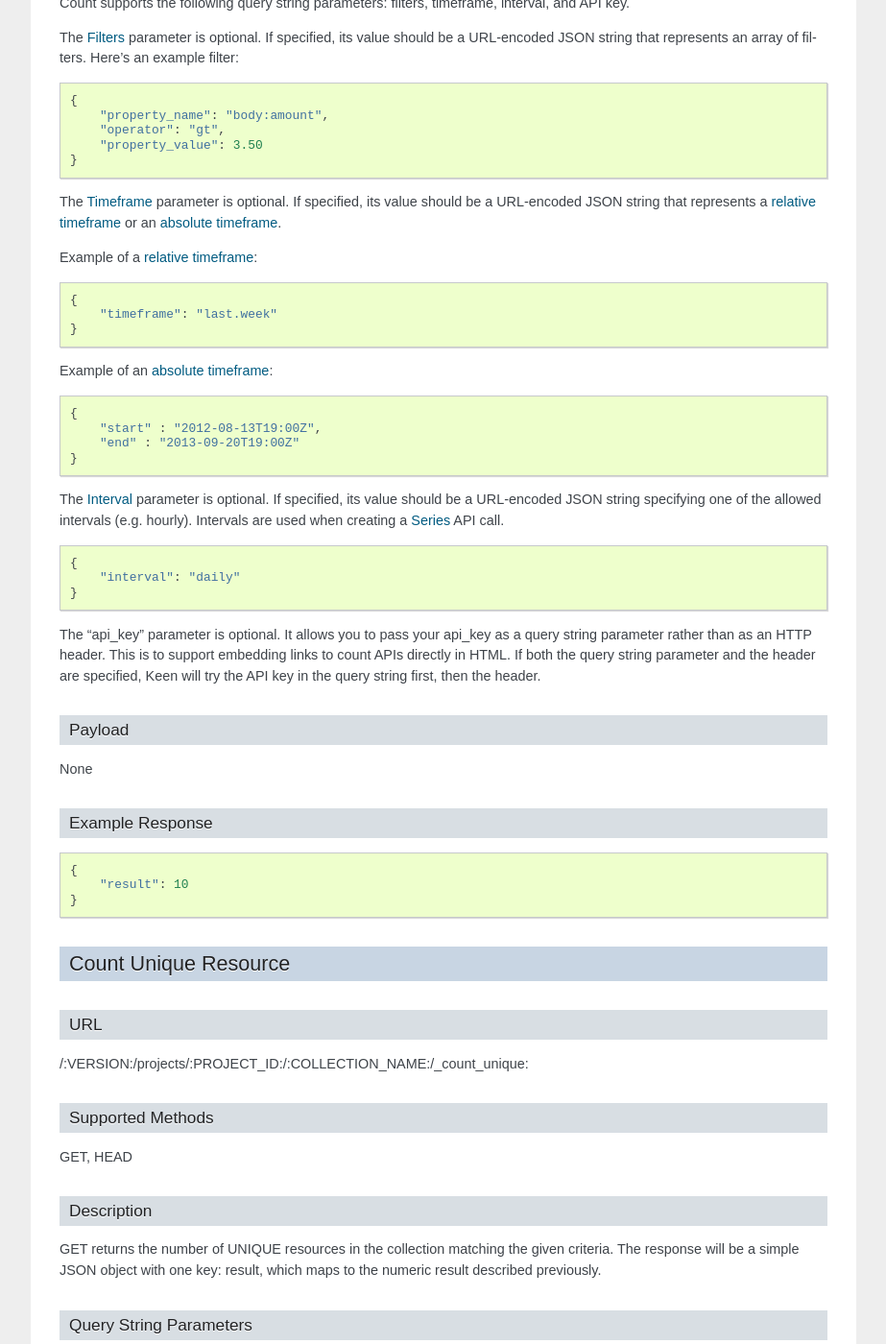
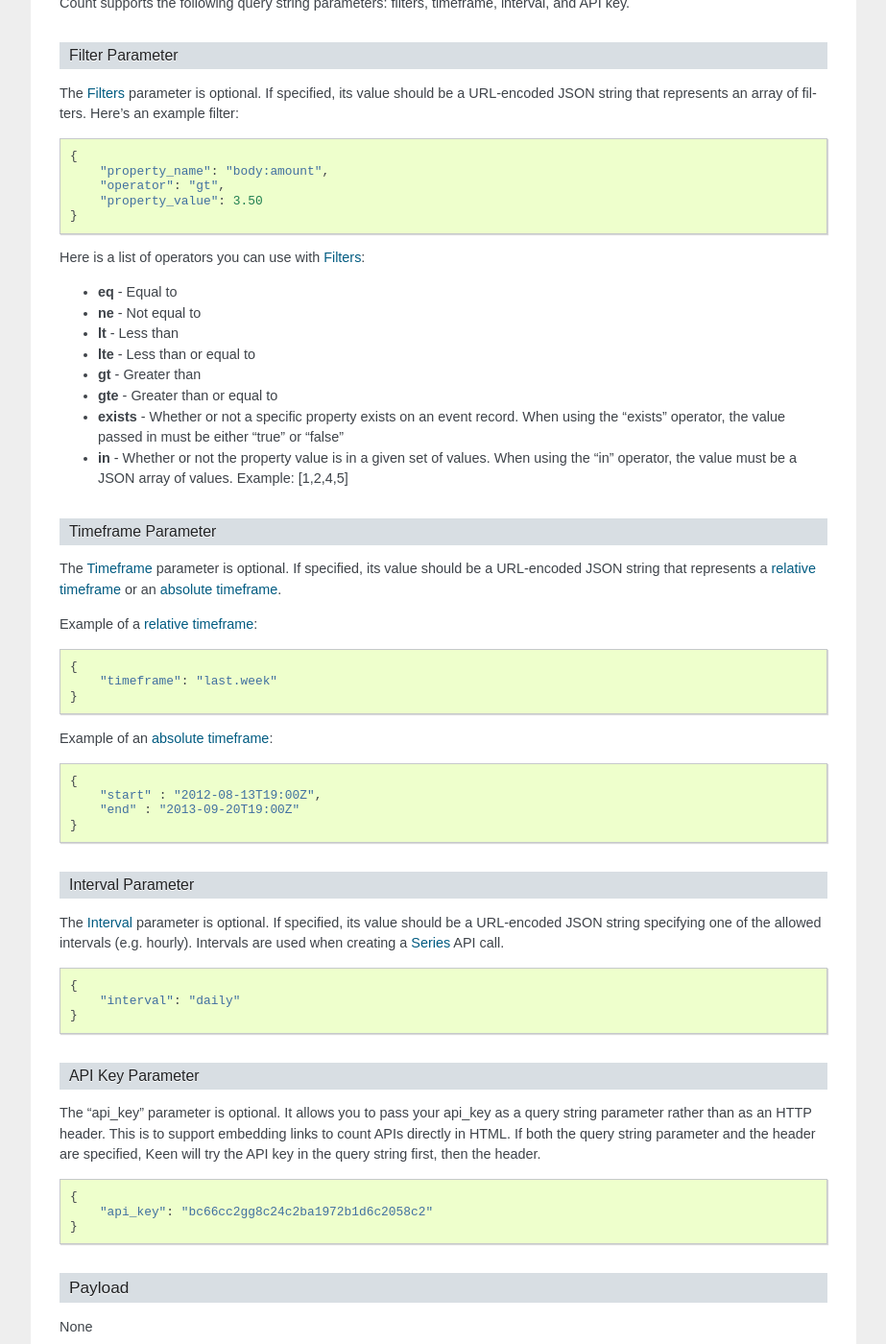
Before and after one commit to keenlabs/Keen-Docs, a Sphinx documentation site: the page built from source/api/reference.rst, in a window 1280 px wide and 1400 px high, scrolled down 7367 px. Shown: the whole window at 96% size, without its empty margins (198-1121 px from the left). Built offline with Sphinx 7.4.7, drawn with Linux system fonts in a browser that asks for light colours.

Commit message:
reference operators in separate text file

```diff
--- a/source/api/reference.rst
+++ b/source/api/reference.rst
@@ -457,8 +457,7 @@ GET, HEAD
 Description
 -----------
 
-GET returns the number of resources in the collection matching the given criteria. The response will be a simple JSON
-object with one key: a numeric result.
+GET returns the number of resources in the collection matching the given criteria. The response will be a simple JSON object with one key: a numeric result.
 
 -----------------------
 Query String Parameters
@@ -467,8 +466,10 @@ Query String Parameters
 Count supports the following query string parameters: filters, timeframe, interval, and API key.
 
 
-The :doc:`/data_analysis/filters` parameter is optional. If specified, its value should be a URL-encoded JSON string that represents an
-array of filters. Here's an example filter:
+Filter Parameter
+^^^^^^^^^^^^^^^^
+
+The :doc:`/data_analysis/filters` parameter is optional. If specified, its value should be a URL-encoded JSON string that represents an array of filters. Here's an example filter:
 
 ::
 
@@ -478,7 +479,10 @@ array of filters. Here's an example filter:
         "property_value": 3.50
     }
 
+.. include:: ../data_analysis/operators.txt
 
+Timeframe Parameter
+^^^^^^^^^^^^^^^^^^^
 
 The :doc:`/data_analysis/timeframe` parameter is optional. If specified, its value should be a URL-encoded JSON string that represents a :ref:`relative timeframe <relative-timeframes>` or an :ref:`absolute timeframe <absolute-timeframes>`.
 
@@ -502,6 +506,9 @@ Example of an :ref:`absolute timeframe <absolute-timeframes>`:
     }
 
 
+Interval Parameter
+^^^^^^^^^^^^^^^^^^
+
 The :doc:`/data_analysis/interval` parameter is optional. If specified, its value should be a URL-encoded JSON string specifying one of the allowed intervals (e.g. hourly). Intervals are used when creating a :doc:`/data_analysis/series` API call.
 
 
@@ -512,11 +519,18 @@ The :doc:`/data_analysis/interval` parameter is optional. If specified, its valu
     }
 
 
+API Key Parameter
+^^^^^^^^^^^^^^^^^
 
 The "api_key" parameter is optional. It allows you to pass your api_key as a query string parameter rather than as an
 HTTP header. This is to support embedding links to count APIs directly in HTML. If both the query string parameter
 and the header are specified, Keen will try the API key in the query string first, then the header.
 
+::
+
+    {
+        "api_key": "bc66cc2gg8c24c2ba1972b1d6c2058c2"
+    }
 
 
 
--- /dev/null
+++ b/source/data_analysis/operators.txt
@@ -0,0 +1,12 @@
+
+
+Here is a list of operators you can use with :doc:`/data_analysis/filters`:
+
+* **eq** - Equal to
+* **ne** - Not equal to
+* **lt** - Less than
+* **lte** - Less than or equal to
+* **gt** - Greater than
+* **gte** - Greater than or equal to
+* **exists** - Whether or not a specific property exists on an event record.  When using the “exists” operator, the value passed in must be either “true” or “false”
+* **in** - Whether or not the property value is in a given set of values.  When using the “in” operator, the value must be a JSON array of values.  Example: [1,2,4,5]
```
Also changed, not shown: source/data_analysis/filters.rst (+1 -10 lines).
